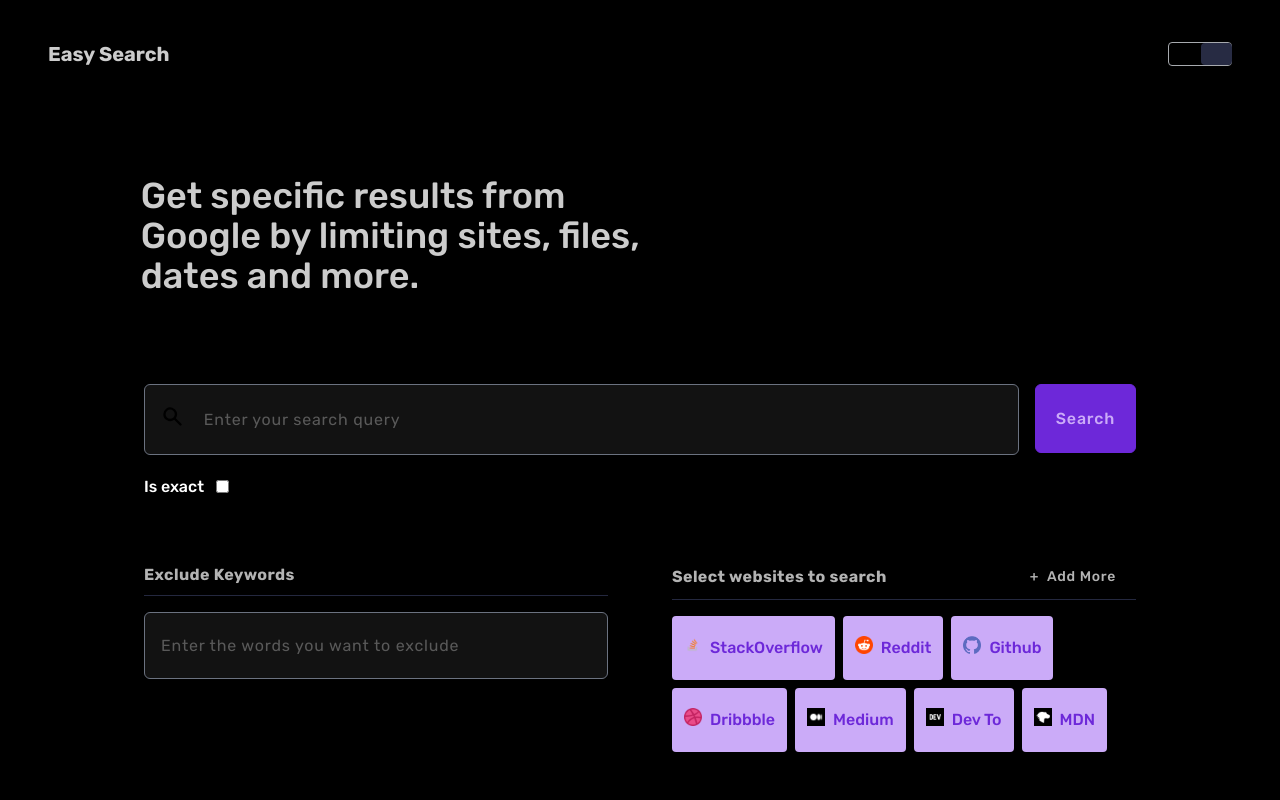
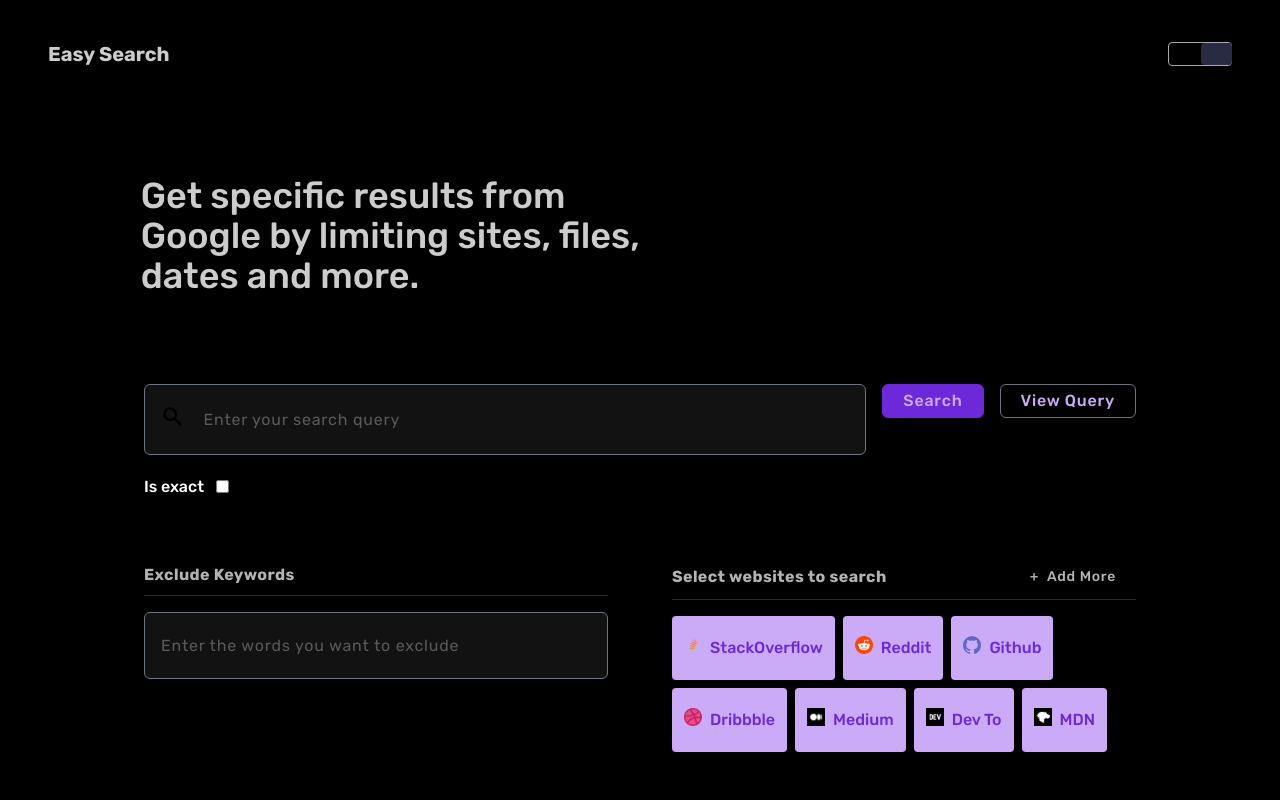
Before and after one commit to rohitpotato/easy-search, a Next.js app: page / in a window 1280 px wide. Shown: the top 800 px of the page. Built offline with nearby package versions, Linux system fonts and the light colour scheme.

Commit message:
Refactoring and UI Fixes

```diff
--- /dev/null
+++ b/components/ActionPanel/DesktopActionPanel.js
@@ -0,0 +1,18 @@
+import { Button } from "../Button";
+
+export const DesktopActionPanel = ({ onSubmitClick, searchTerms }) => {
+  return (
+    <div className="md:hidden">
+      <div className="dark:bg-dark-text-gray bg-white border-t-[1px] leading-8 border-gray-500 gap-4 font-semibold flex justify-end z-50 md:rounded shadow-xl m-0 md:px-4 md:py-4 md:static fixed bottom-0 w-full md:w-auto left-0 p-3">
+        <Button type="secondary">View Query</Button>
+        <Button
+          onClick={onSubmitClick}
+          disabled={!searchTerms.length}
+          type="primary"
+        >
+          Search
+        </Button>
+      </div>
+    </div>
+  );
+};
--- /dev/null
+++ b/components/ActionPanel/MobileActionPanel.js
@@ -0,0 +1,27 @@
+import { Button } from "../Button";
+
+export const MobileActionPanel = ({ onSubmitClick, searchTerms }) => {
+  return (
+    <>
+      <div className="md:block hidden">
+        <Button
+          onClick={onSubmitClick}
+          disabled={!searchTerms.length}
+          className="py-[1.35rem] "
+          type="primary"
+        >
+          Search
+        </Button>
+      </div>
+      <div className="md:block hidden">
+        <Button
+          disabled={!searchTerms.length}
+          type="secondary"
+          className="py-[1.35rem] whitespace-nowrap"
+        >
+          View Query
+        </Button>
+      </div>
+    </>
+  );
+};
--- a/components/Button/index.js
+++ b/components/Button/index.js
@@ -10,11 +10,9 @@
     secondary:
       "shadow-sm transparent border border-1 border-gray-500 text-dark-text-gray dark:text-light-text-purple",
   };
+  const defaultClass = `px-5 py-1 rounded-md font-rubik tracking-wider font-medium`;
   return (
-    <button
-      className={`px-5 py-1 rounded-md font-rubik tracking-wider font-medium ${types[type]} ${className}`}
-      {...rest}
-    >
+    <button className={`${defaultClass} ${types[type]} ${className}`} {...rest}>
       {children}
     </button>
   );
--- a/components/Container/index.js
+++ b/components/Container/index.js
@@ -15,6 +15,8 @@
 import { AddDatePublishedModal } from "../DatePublished/AddDatePublishedModal";
 import { Footer } from "../Footer";
 import { Button } from "../Button";
+import { MobileActionPanel } from "../ActionPanel/MobileActionPanel";
+import { DesktopActionPanel } from "../ActionPanel/DesktopActionPanel";
 
 const Container = () => {
   const {
@@ -64,28 +66,14 @@
               setIsExact={setIsExact}
               isExact={isExact}
             />
-            <div className="md:block hidden">
-              <Button
-                onClick={onSubmitClick}
-                disabled={!searchTerms.length}
-                className="py-[1.35rem] "
-                type="primary"
-              >
-                Search
-              </Button>
-            </div>
-            <div className="md:hidden">
-              <div className="dark:bg-dark-text-gray bg-white border-t-[1px] leading-8 border-gray-500 gap-4 font-semibold flex justify-end z-50 md:rounded shadow-xl m-0 md:px-4 md:py-4 md:static fixed bottom-0 w-full md:w-auto left-0 p-3">
-                <Button type="secondary">View Query</Button>
-                <Button
-                  onClick={onSubmitClick}
-                  disabled={searchTerms.length === 0}
-                  type="primary"
-                >
-                  Search
-                </Button>
-              </div>
-            </div>
+            <MobileActionPanel
+              onSubmitClick={onSubmitClick}
+              searchTerms={searchTerms}
+            />
+            <DesktopActionPanel
+              nSubmitClick={onSubmitClick}
+              searchTerms={searchTerms}
+            />
           </div>
           {/*  */}
           <div className="mt-12">
--- a/components/FileTypes/FileType.js
+++ b/components/FileTypes/FileType.js
@@ -18,7 +18,7 @@
   return (
     <button
       onClick={handleFileType}
-      className={`shadow font-rubik tracking-wide leading-7 font-medium flex items-center justify-center gap-3 border-purple-100 text-black rounded px-2 py-2 ${
+      className={`shadow font-rubik tracking-wide leading-7 font-medium flex items-center justify-center gap-3 border-purple-100 rounded px-2 py-2 ${
         selectedFileType === value
           ? "bg-purple-700 text-light-bg-purple"
           : " bg-light-text-purple text-purple-700"
--- a/components/Header/index.js
+++ b/components/Header/index.js
@@ -12,7 +12,7 @@
         </div>
       </div>
       <div className="mt-20 mx-auto md:w-4/5 w-full">
-        <div className="md:w-3/4 lg:w-3/6 w-full font-rubik lg:text-4xl md:text-3xl text-2xl font-medium">
+        <div className="md:w-3/4 lg:w-3/6 w-full font-rubik lg:text-4xl text-3xl font-medium">
           Get specific results from Google by limiting sites, files, dates and
           more.
         </div>
--- a/components/Modal/index.js
+++ b/components/Modal/index.js
@@ -1,7 +1,7 @@
-import { useEffect, useRef, useState, forwardRef } from "react";
+import { useEffect, useRef } from "react";
 import Portal from "../Portal";
 
-const defaultOverlayClass = `fixed inset-0 h-screen w-screen backdrop-blur flex items-center justify-center`;
+const defaultOverlayClass = `fixed inset-0 h-screen w-screen backdrop-filter backdrop-blur-sm	flex items-center justify-center`;
 const defaultContentClass = "";
 
 function Component({
```
